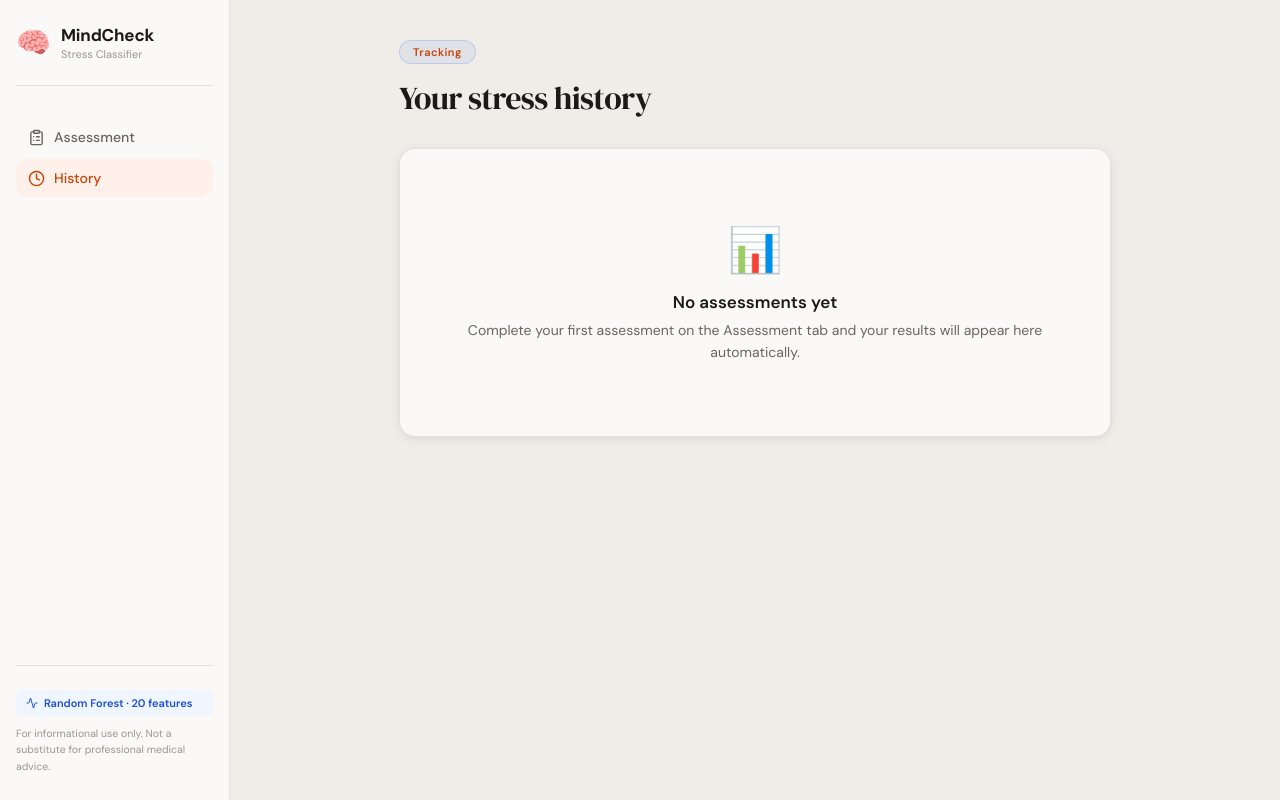
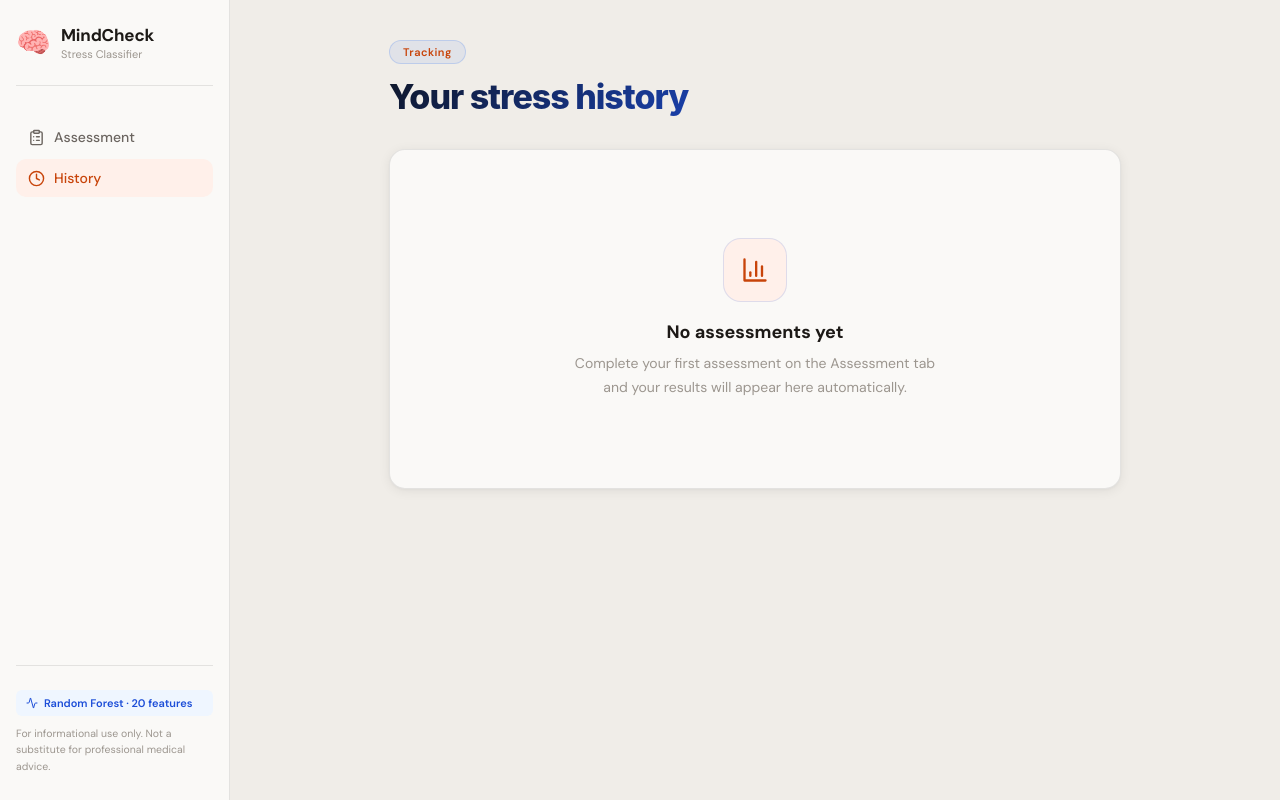
Before and after one commit to carolineehab7/MentalHealthTracker, a React (Vite) app: page /history in a window 1280 px wide. Built offline with nearby package versions, Linux system fonts and the light colour scheme.

Commit message:
style: enhance styles for AssessPage and HistoryPage with improved layout and animations

```diff
--- a/src/pages/HistoryPage.jsx
+++ b/src/pages/HistoryPage.jsx
@@ -1,23 +1,32 @@
-import { useState, useEffect } from 'react'
+import { useState, useEffect } from "react";
 import {
-  LineChart, Line, XAxis, YAxis, CartesianGrid,
-  Tooltip, ResponsiveContainer,
-} from 'recharts'
-import { Trash2 } from 'lucide-react'
-import { Card, SLabel, Pill, StressBadge, BtnOutline } from '../components/UI'
-import { getHistory, clearHistory } from '../hooks/usePredict'
-import styles from './HistoryPage.module.css'
+  LineChart,
+  Line,
+  XAxis,
+  YAxis,
+  CartesianGrid,
+  Tooltip,
+  ResponsiveContainer,
+} from "recharts";
+import { Trash2, BarChart3 } from "lucide-react";
+import { Card, SLabel, Pill, StressBadge, BtnOutline } from "../components/UI";
+import { getHistory, clearHistory } from "../hooks/usePredict";
+import styles from "./HistoryPage.module.css";
 
 /* ── Helpers ── */
-const LEVEL_NUM  = { Low: 1, Moderate: 2, High: 3 }
-const NUM_LEVEL  = { 1: 'Low', 2: 'Moderate', 3: 'High' }
-const DOT_COLOR  = { Low: '#22c55e', Moderate: '#f59e0b', High: '#ef4444' }
-const LVL_COLOR  = { Low: 'var(--ok)', Moderate: 'var(--warn)', High: 'var(--danger)' }
+const LEVEL_NUM = { Low: 1, Moderate: 2, High: 3 };
+const NUM_LEVEL = { 1: "Low", 2: "Moderate", 3: "High" };
+const DOT_COLOR = { Low: "#059669", Moderate: "#d97706", High: "#dc2626" };
+const LVL_COLOR = {
+  Low: "var(--ok)",
+  Moderate: "var(--warn)",
+  High: "var(--danger)",
+};
 
 /* ── Custom tooltip for chart ── */
 function ChartTooltip({ active, payload }) {
-  if (!active || !payload?.length) return null
-  const d = payload[0].payload
+  if (!active || !payload?.length) return null;
+  const d = payload[0].payload;
   return (
     <div className={styles.tooltip}>
       <div className={styles.ttDate}>{d.dateLabel}</div>
@@ -26,32 +35,35 @@ function ChartTooltip({ active, payload }) {
       </div>
       <div className={styles.ttConf}>{d.confidence}% confidence</div>
     </div>
-  )
+  );
 }
 
 /* ── Coloured dots on chart ── */
 function ColorDot({ cx, cy, payload }) {
   return (
     <circle
-      cx={cx} cy={cy} r={6}
-      fill={DOT_COLOR[payload.level] || '#888'}
-      stroke="#fff" strokeWidth={2}
+      cx={cx}
+      cy={cy}
+      r={6}
+      fill={DOT_COLOR[payload.level] || "#888"}
+      stroke="#fff"
+      strokeWidth={2}
     />
-  )
+  );
 }
 
 /* ── Main page ── */
 export default function HistoryPage() {
-  const [history, setHistory] = useState([])
+  const [history, setHistory] = useState([]);
 
   useEffect(() => {
-    setHistory(getHistory())
-  }, [])
+    setHistory(getHistory());
+  }, []);
 
   function handleClear() {
-    if (window.confirm('Clear all saved history?')) {
-      clearHistory()
-      setHistory([])
+    if (window.confirm("Clear all saved history?")) {
+      clearHistory();
+      setHistory([]);
     }
   }
 
@@ -65,7 +77,9 @@ export default function HistoryPage() {
         </div>
         <Card>
           <div className={styles.empty}>
-            <div className={styles.emptyIcon}>📊</div>
+            <div className={styles.emptyIcon}>
+              <BarChart3 size={28} />
+            </div>
             <p className={styles.emptyTitle}>No assessments yet</p>
             <p className={styles.emptySub}>
               Complete your first assessment on the Assessment tab and your
@@ -74,40 +88,46 @@ export default function HistoryPage() {
           </div>
         </Card>
       </div>
-    )
+    );
   }
 
   /* ── Build chart data — last 10 entries in chronological order ── */
   const chartData = [...history]
     .reverse()
     .slice(-10)
-    .map(h => {
-      const d = new Date(h.date)
+    .map((h) => {
+      const d = new Date(h.date);
       return {
-        dateLabel: d.toLocaleDateString('en-GB', { day: 'numeric', month: 'short' })
-                 + ' ' + d.toLocaleTimeString('en-GB', { hour: '2-digit', minute: '2-digit' }),
-        shortDate: d.toLocaleDateString('en-GB', { day: 'numeric', month: 'short' }),
-        value:     LEVEL_NUM[h.stressLevel],
-        level:     h.stressLevel,
+        dateLabel:
+          d.toLocaleDateString("en-GB", { day: "numeric", month: "short" }) +
+          " " +
+          d.toLocaleTimeString("en-GB", { hour: "2-digit", minute: "2-digit" }),
+        shortDate: d.toLocaleDateString("en-GB", {
+          day: "numeric",
+          month: "short",
+        }),
+        value: LEVEL_NUM[h.stressLevel],
+        level: h.stressLevel,
         confidence: h.confidence,
-      }
-    })
+      };
+    });
 
   /* ── Summary counts ── */
-  const counts = { Low: 0, Moderate: 0, High: 0 }
-  history.forEach(h => { counts[h.stressLevel] = (counts[h.stressLevel] || 0) + 1 })
-  const latest = history[0]
+  const counts = { Low: 0, Moderate: 0, High: 0 };
+  history.forEach((h) => {
+    counts[h.stressLevel] = (counts[h.stressLevel] || 0) + 1;
+  });
+  const latest = history[0];
 
   return (
     <div className={styles.page}>
-
       {/* ── Hero ── */}
       <div className={styles.hero}>
         <Pill blue>Tracking</Pill>
         <h1 className={styles.h1}>Your stress history</h1>
         <p className={styles.sub}>
-          Every completed assessment is saved automatically so you can
-          monitor your wellbeing over time.
+          Every completed assessment is saved automatically so you can monitor
+          your wellbeing over time.
         </p>
       </div>
 
@@ -127,7 +147,7 @@ export default function HistoryPage() {
           <div className={styles.summaryLbl}>Latest result</div>
         </Card>
         <Card className={styles.summaryCard}>
-          <div className={styles.summaryVal} style={{ color: 'var(--danger)' }}>
+          <div className={styles.summaryVal} style={{ color: "var(--danger)" }}>
             {counts.High}
           </div>
           <div className={styles.summaryLbl}>High stress sessions</div>
@@ -146,15 +166,15 @@ export default function HistoryPage() {
               <CartesianGrid strokeDasharray="3 3" stroke="rgba(0,0,0,0.06)" />
               <XAxis
                 dataKey="shortDate"
-                tick={{ fontSize: 11, fill: '#9c968f', fontFamily: 'DM Sans' }}
+                tick={{ fontSize: 11, fill: "#94a3b8", fontFamily: "Inter" }}
                 tickLine={false}
                 axisLine={false}
               />
               <YAxis
                 domain={[0.5, 3.5]}
                 ticks={[1, 2, 3]}
-                tickFormatter={v => NUM_LEVEL[v] || ''}
-                tick={{ fontSize: 11, fill: '#9c968f', fontFamily: 'DM Sans' }}
+                tickFormatter={(v) => NUM_LEVEL[v] || ""}
+                tick={{ fontSize: 11, fill: "#94a3b8", fontFamily: "Inter" }}
                 tickLine={false}
                 axisLine={false}
               />
@@ -162,7 +182,7 @@ export default function HistoryPage() {
               <Line
                 type="monotone"
                 dataKey="value"
-                stroke="#1d4ed8"
+                stroke="#2563eb"
                 strokeWidth={2.5}
                 dot={<ColorDot />}
                 activeDot={false}
@@ -176,18 +196,29 @@ export default function HistoryPage() {
       <Card>
         <SLabel>All assessments ({history.length})</SLabel>
         {history.map((h, i) => {
-          const d       = new Date(h.date)
-          const dateStr = d.toLocaleDateString('en-GB', { day: 'numeric', month: 'short', year: 'numeric' })
-          const timeStr = d.toLocaleTimeString('en-GB', { hour: '2-digit', minute: '2-digit' })
+          const d = new Date(h.date);
+          const dateStr = d.toLocaleDateString("en-GB", {
+            day: "numeric",
+            month: "short",
+            year: "numeric",
+          });
+          const timeStr = d.toLocaleTimeString("en-GB", {
+            hour: "2-digit",
+            minute: "2-digit",
+          });
           return (
             <div key={i} className={styles.histItem}>
               <StressBadge level={h.stressLevel} />
               <div className={styles.histMeta}>
-                <div className={styles.histDate}>{dateStr} at {timeStr}</div>
-                <div className={styles.histConf}>{h.confidence}% confidence</div>
+                <div className={styles.histDate}>
+                  {dateStr} at {timeStr}
+                </div>
+                <div className={styles.histConf}>
+                  {h.confidence}% confidence
+                </div>
               </div>
             </div>
-          )
+          );
         })}
       </Card>
 
@@ -195,7 +226,6 @@ export default function HistoryPage() {
       <BtnOutline onClick={handleClear} icon={<Trash2 size={15} />}>
         Clear all history
       </BtnOutline>
-
     </div>
-  )
+  );
 }
--- a/src/pages/HistoryPage.module.css
+++ b/src/pages/HistoryPage.module.css
@@ -1,23 +1,50 @@
 .page {
-  max-width: 760px;
+  max-width: 780px;
   margin: 0 auto;
   padding: 2.5rem 1.5rem 5rem;
 }
 
-.hero { margin-bottom: 1.75rem; }
+.hero {
+  margin-bottom: 2rem;
+  animation: fadeUp 0.5s cubic-bezier(0.4, 0, 0.2, 1) both;
+}
+
+@keyframes fadeUp {
+  from {
+    opacity: 0;
+    transform: translateY(20px);
+  }
+  to {
+    opacity: 1;
+    transform: none;
+  }
+}
+
+@keyframes fadeIn {
+  from {
+    opacity: 0;
+  }
+  to {
+    opacity: 1;
+  }
+}
 
 .h1 {
-  font-family: 'DM Serif Display', serif;
-  font-size: 32px;
-  font-weight: 400;
-  letter-spacing: -0.02em;
-  margin-bottom: 8px;
+  font-family: "Sora", "Inter", sans-serif;
+  font-size: 34px;
+  font-weight: 800;
+  letter-spacing: -0.03em;
+  margin-bottom: 10px;
+  background: linear-gradient(135deg, #0f172a 0%, #1d4ed8 60%, #3b82f6 100%);
+  -webkit-background-clip: text;
+  -webkit-text-fill-color: transparent;
+  background-clip: text;
 }
 
 .sub {
   font-size: 15px;
   color: var(--text2);
-  line-height: 1.65;
+  line-height: 1.7;
 }
 
 /* ── Summary cards ── */
@@ -30,59 +57,129 @@
 
 .summaryCard {
   text-align: center;
-  padding: 1.25rem 1rem !important;
+  padding: 1.5rem 1rem !important;
   margin-bottom: 0 !important;
+  background: linear-gradient(145deg, #fff 0%, var(--accent-l) 100%) !important;
 }
 
 .summaryVal {
-  font-size: 26px;
-  font-weight: 700;
-  letter-spacing: -0.02em;
+  font-size: 28px;
+  font-weight: 800;
+  letter-spacing: -0.03em;
 }
 
 .summaryLbl {
-  font-size: 11px;
+  font-size: 10.5px;
   color: var(--text3);
-  margin-top: 4px;
+  margin-top: 5px;
+  font-weight: 600;
+  text-transform: uppercase;
+  letter-spacing: 0.07em;
 }
 
 /* ── Chart ── */
-.chartWrap { margin: 0 -0.25rem; }
+.chartWrap {
+  margin: 0 -0.25rem;
+  animation: fadeIn 0.6s ease both;
+}
 
 /* ── History list ── */
 .histItem {
   display: flex;
   align-items: center;
   gap: 14px;
-  padding: 13px 0;
+  padding: 14px 0;
   border-bottom: 1px solid var(--border);
+  animation: fadeUp 0.4s ease both;
+  transition: padding-left 0.18s;
 }
-.histItem:last-child { border-bottom: none; }
+.histItem:hover {
+  padding-left: 4px;
+}
+.histItem:last-child {
+  border-bottom: none;
+}
 
-.histMeta { margin-left: auto; text-align: right; }
-.histDate  { font-size: 13px; color: var(--text2); }
-.histConf  { font-size: 12px; color: var(--text3); margin-top: 2px; }
+.histMeta {
+  margin-left: auto;
+  text-align: right;
+}
+.histDate {
+  font-size: 13px;
+  color: var(--text2);
+  font-weight: 500;
+}
+.histConf {
+  font-size: 12px;
+  color: var(--text3);
+  margin-top: 2px;
+}
 
 /* ── Tooltip ── */
 .tooltip {
   background: var(--card);
   border: 1px solid var(--border);
   border-radius: var(--r);
-  padding: 10px 14px;
-  box-shadow: var(--shadow);
+  padding: 12px 16px;
+  box-shadow: var(--shadow-lg);
 }
-.ttDate  { font-size: 11px; color: var(--text3); margin-bottom: 4px; }
-.ttLevel { font-size: 14px; font-weight: 700; }
-.ttConf  { font-size: 12px; color: var(--text2); margin-top: 2px; }
+.ttDate {
+  font-size: 11px;
+  color: var(--text3);
+  margin-bottom: 5px;
+  font-weight: 500;
+  text-transform: uppercase;
+  letter-spacing: 0.06em;
+}
+.ttLevel {
+  font-size: 14px;
+  font-weight: 700;
+}
+.ttConf {
+  font-size: 12px;
+  color: var(--text3);
+  margin-top: 3px;
+}
 
 /* ── Empty state ── */
-.empty { text-align: center; padding: 3rem 1rem; }
-.emptyIcon  { font-size: 44px; margin-bottom: 12px; }
-.emptyTitle { font-size: 17px; font-weight: 600; margin-bottom: 6px; }
-.emptySub   { font-size: 14px; color: var(--text2); line-height: 1.6; }
+.empty {
+  text-align: center;
+  padding: 4rem 1rem;
+}
+.emptyIcon {
+  display: flex;
+  align-items: center;
+  justify-content: center;
+  width: 64px;
+  height: 64px;
+  background: var(--accent-l);
+  border: 1px solid rgba(37, 99, 235, 0.15);
+  border-radius: 18px;
+  margin: 0 auto 18px;
+  color: var(--accent);
+}
+.emptyTitle {
+  font-size: 18px;
+  font-weight: 700;
+  margin-bottom: 8px;
+  color: var(--text);
+}
+.emptySub {
+  font-size: 14px;
+  color: var(--text3);
+  line-height: 1.7;
+  max-width: 380px;
+  margin: 0 auto;
+}
 
 @media (max-width: 520px) {
-  .page       { padding: 1.5rem 1rem 4rem; }
-  .h1         { font-size: 26px; }
-  .summaryRow { grid-template-columns: 1fr 1fr; }
+  .page {
+    padding: 1.5rem 1rem 4rem;
+  }
+  .h1 {
+    font-size: 28px;
+  }
+  .summaryRow {
+    grid-template-columns: 1fr 1fr;
+  }
 }
```
Also changed, not shown: src/pages/AssessPage.module.css (+39 -13 lines).
